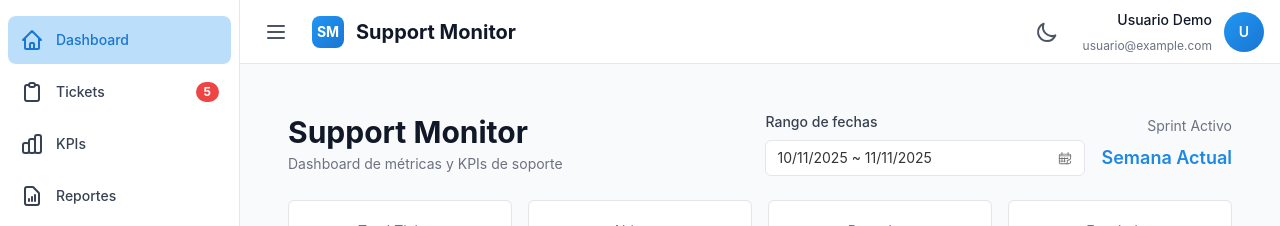
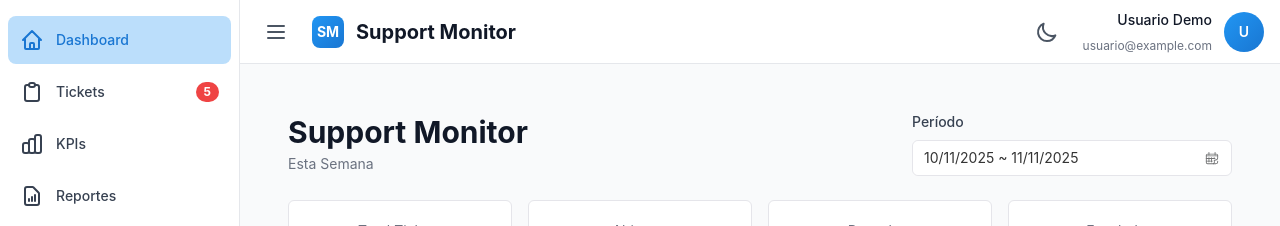
Before and after one commit to earevaloh/support-monitor, a React (Vite) app: page / in a window 1280 px wide. Shown: the top 226 px of the page. Built offline with nearby package versions, Linux system fonts and the light colour scheme; no server answers.

Commit message:
feat: integrate CustomProvider for theme support and enhance date range handling in Dashboard

```diff
--- a/src/App.tsx
+++ b/src/App.tsx
@@ -6,6 +6,8 @@ import {
     useLocation,
     useNavigate,
 } from "react-router-dom";
+import { CustomProvider } from "rsuite";
+import { useThemeStore } from "@presentation/store/themeStore";
 import { Layout } from "@presentation/components/layout";
 import { Dashboard } from "./presentation/components/Dashboard";
 import {
@@ -64,10 +66,14 @@ const AppRoutes: React.FC = () => {
  * Componente raíz de la aplicación
  */
 const App: React.FC = () => {
+    const { theme } = useThemeStore();
+
     return (
-        <BrowserRouter>
-            <AppRoutes />
-        </BrowserRouter>
+        <CustomProvider theme={theme}>
+            <BrowserRouter>
+                <AppRoutes />
+            </BrowserRouter>
+        </CustomProvider>
     );
 };
 
--- a/src/index.css
+++ b/src/index.css
@@ -140,85 +140,3 @@ body {
 .badge-critical {
     @apply bg-critical-main dark:bg-red-800 text-white;
 }
-
-/* Estilos para rsuite DateRangePicker en dark mode */
-.dark .rs-picker-toggle {
-    background-color: #374151 !important;
-    border-color: #4b5563 !important;
-    color: #f9fafb !important;
-}
-
-.dark .rs-picker-toggle:hover {
-    background-color: #4b5563 !important;
-    border-color: #6b7280 !important;
-}
-
-.dark .rs-picker-toggle.rs-picker-toggle-active {
-    border-color: #2196f3 !important;
-}
-
-.dark .rs-picker-menu {
-    background-color: #1f2937 !important;
-    border-color: #374151 !important;
-}
-
-.dark .rs-picker-toolbar {
-    background-color: #111827 !important;
-    border-color: #374151 !important;
-}
-
-.dark .rs-calendar {
-    background-color: #1f2937 !important;
-}
-
-.dark .rs-calendar-table-cell-content {
-    color: #d1d5db !important;
-}
-
-.dark .rs-calendar-table-cell-content:hover {
-    background-color: #374151 !important;
-}
-
-.dark .rs-calendar-table-cell-selected .rs-calendar-table-cell-content {
-    background-color: #2196f3 !important;
-    color: #ffffff !important;
-}
-
-.dark .rs-calendar-table-cell-in-range .rs-calendar-table-cell-content {
-    background-color: rgba(33, 150, 243, 0.2) !important;
-}
-
-.dark .rs-calendar-header-title,
-.dark .rs-calendar-header-month-toolbar button {
-    color: #f9fafb !important;
-}
-
-.dark .rs-picker-daterange-header {
-    color: #f9fafb !important;
-}
-
-.dark .rs-picker-toolbar-ranges button {
-    color: #d1d5db !important;
-}
-
-.dark .rs-picker-toolbar-ranges button:hover {
-    background-color: #374151 !important;
-    color: #f9fafb !important;
-}
-
-.dark .rs-picker-toolbar-ranges button.rs-btn-link {
-    color: #60a5fa !important;
-}
-
-.dark .rs-btn-primary {
-    background-color: #2196f3 !important;
-    color: #ffffff !important;
-}
-
-.dark .rs-btn-primary:hover {
-    background-color: #1976d2 !important;
-}
-
-.dark .rs-calendar-table-header-row th {
-    color: #9ca3af !important;
-}
--- a/src/presentation/components/Dashboard.tsx
+++ b/src/presentation/components/Dashboard.tsx
@@ -1,12 +1,22 @@
 import React, { useEffect, useState } from "react";
 import { useTicketsStore } from "@presentation/store/ticketsStore";
-import { useSprintsStore } from "@presentation/store/sprintsStore";
 import { KPIGrid } from "./kpis/KPIGrid";
 import { DateRangePicker } from "./DateRangePicker";
 import { Panel, Loader } from "rsuite";
 import { DateRange } from "rsuite/esm/DateRangePicker";
 import { toast } from "react-toastify";
-import { startOfWeek, endOfDay } from "date-fns";
+import {
+    startOfWeek,
+    endOfDay,
+    format,
+    isSameDay,
+    startOfMonth,
+    endOfMonth,
+    subMonths,
+    subWeeks,
+    startOfDay,
+} from "date-fns";
+import { es } from "date-fns/locale";
 
 /**
  * Componente principal del Dashboard
@@ -18,7 +28,6 @@ export const Dashboard: React.FC = () => {
         fetchTickets,
         fetchTicketsByDateRange,
     } = useTicketsStore();
-    const { activeSprint, fetchActiveSprint } = useSprintsStore();
 
     // Estado para el rango de fechas seleccionado
     // Por defecto: Esta semana (lunes a hoy)
@@ -35,13 +44,10 @@ export const Dashboard: React.FC = () => {
             try {
                 // Si hay un rango de fechas, cargar tickets por ese rango
                 if (dateRange && dateRange[0] && dateRange[1]) {
-                    await Promise.all([
-                        fetchTicketsByDateRange(dateRange[0], dateRange[1]),
-                        fetchActiveSprint(),
-                    ]);
+                    await fetchTicketsByDateRange(dateRange[0], dateRange[1]);
                 } else {
                     // Si no, cargar todos los tickets
-                    await Promise.all([fetchTickets(), fetchActiveSprint()]);
+                    await fetchTickets();
                 }
             } catch (error) {
                 toast.error("Error al cargar datos del dashboard");
@@ -49,11 +55,72 @@ export const Dashboard: React.FC = () => {
         };
 
         loadData();
-    }, [dateRange, fetchTickets, fetchTicketsByDateRange, fetchActiveSprint]);
+    }, [dateRange, fetchTickets, fetchTicketsByDateRange]);
 
     // Manejador para cambio de rango de fechas
     const handleDateRangeChange = (value: DateRange | null) => {
         setDateRange(value);
+    };
+
+    // Función para obtener el texto del rango de fechas
+    const getDateRangeText = (): string => {
+        if (!dateRange || !dateRange[0] || !dateRange[1]) {
+            return "Seleccionar período";
+        }
+
+        const start = dateRange[0];
+        const end = dateRange[1];
+        const today = new Date();
+
+        // Esta Semana
+        const thisWeekStart = startOfWeek(today, { weekStartsOn: 1 });
+        if (
+            isSameDay(start, thisWeekStart) &&
+            isSameDay(end, endOfDay(today))
+        ) {
+            return "Esta Semana";
+        }
+
+        // Última Semana
+        const lastWeekStart = startOfWeek(subWeeks(today, 1), {
+            weekStartsOn: 1,
+        });
+        const lastWeekEnd = new Date(thisWeekStart.getTime() - 1);
+        if (
+            isSameDay(start, lastWeekStart) &&
+            isSameDay(end, endOfDay(lastWeekEnd))
+        ) {
+            return "Última Semana";
+        }
+
+        // Este Mes
+        const thisMonthStart = startOfMonth(today);
+        if (
+            isSameDay(start, thisMonthStart) &&
+            isSameDay(end, endOfDay(today))
+        ) {
+            return "Este Mes";
+        }
+
+        // Mes Pasado
+        const lastMonthStart = startOfMonth(subMonths(today, 1));
+        const lastMonthEnd = endOfMonth(subMonths(today, 1));
+        if (isSameDay(start, lastMonthStart) && isSameDay(end, lastMonthEnd)) {
+            return "Mes Pasado";
+        }
+
+        // Todo
+        const allTimeStart = startOfDay(new Date(2025, 0, 1));
+        if (isSameDay(start, allTimeStart) && isSameDay(end, endOfDay(today))) {
+            return "Todos los Tickets";
+        }
+
+        // Rango personalizado
+        return `${format(start, "dd/MM/yyyy", { locale: es })} - ${format(
+            end,
+            "dd/MM/yyyy",
+            { locale: es }
+        )}`;
     };
 
     if (ticketsLoading) {
@@ -76,15 +143,13 @@ export const Dashboard: React.FC = () => {
                             Support Monitor
                         </h1>
                         <p className="text-gray-500 dark:text-gray-400 mt-1">
-                            Dashboard de métricas y KPIs de soporte
+                            {getDateRangeText()}
                         </p>
                     </div>
 
-                    <div className="flex flex-col md:flex-row gap-4 md:items-center">
-                        {/* Selector de rango de fechas */}
                     <div className="flex flex-col gap-2">
                         <label className="text-sm font-medium text-gray-700 dark:text-gray-300">
-                                Rango de fechas
+                            Período
                         </label>
                         <div className="w-full md:w-80">
                             <DateRangePicker
@@ -92,18 +157,6 @@ export const Dashboard: React.FC = () => {
                                 onChange={handleDateRangeChange}
                             />
                         </div>
-                        </div>
-
-                        {activeSprint && (
-                            <div className="text-right">
-                                <p className="text-sm text-gray-500 dark:text-gray-400">
-                                    Sprint Activo
-                                </p>
-                                <p className="text-lg font-semibold text-primary-600 dark:text-primary-400">
-                                    {activeSprint.name}
-                                </p>
-                            </div>
-                        )}
                     </div>
                 </div>
 
@@ -122,7 +175,9 @@ export const Dashboard: React.FC = () => {
 
                     <Panel bordered className="bg-white dark:bg-gray-800">
                         <div className="text-center">
-                            <p className="text-sm text-gray-500 dark:text-gray-400">Abiertos</p>
+                            <p className="text-sm text-gray-500 dark:text-gray-400">
+                                Abiertos
+                            </p>
                             <p className="text-3xl font-bold text-blue-600 dark:text-blue-400">
                                 {
                                     tickets.filter(
@@ -137,7 +192,9 @@ export const Dashboard: React.FC = () => {
 
                     <Panel bordered className="bg-white dark:bg-gray-800">
                         <div className="text-center">
-                            <p className="text-sm text-gray-500 dark:text-gray-400">Resueltos</p>
+                            <p className="text-sm text-gray-500 dark:text-gray-400">
+                                Resueltos
+                            </p>
                             <p className="text-3xl font-bold text-green-600 dark:text-green-400">
                                 {
                                     tickets.filter(
@@ -152,7 +209,9 @@ export const Dashboard: React.FC = () => {
 
                     <Panel bordered className="bg-white dark:bg-gray-800">
                         <div className="text-center">
-                            <p className="text-sm text-gray-500 dark:text-gray-400">Escalados</p>
+                            <p className="text-sm text-gray-500 dark:text-gray-400">
+                                Escalados
+                            </p>
                             <p className="text-3xl font-bold text-red-600 dark:text-red-400">
                                 {tickets.filter((t) => t.escalated).length}
                             </p>
```
Lines whose indentation alone changed are shown as unchanged.
